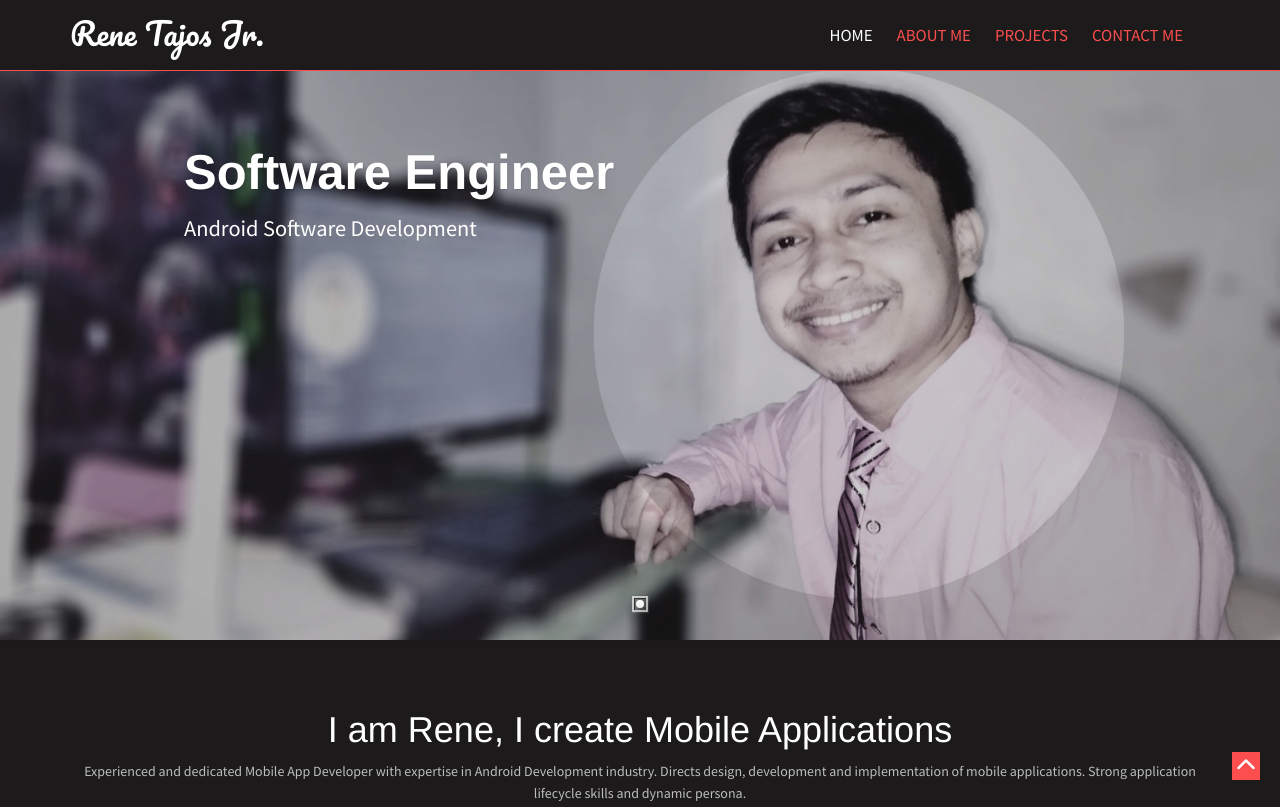
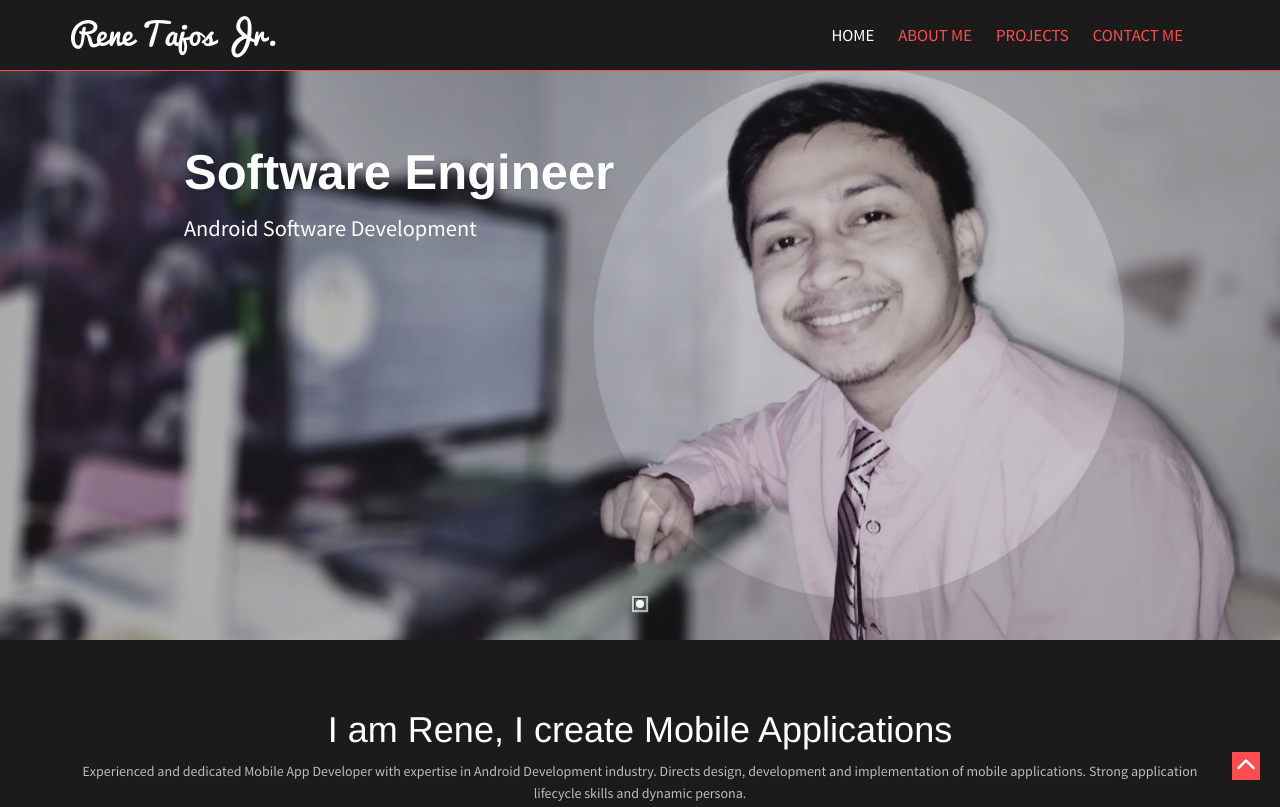
Before and after one commit to DareAngeL/my.portfolio, a plain HTML site: page index.html in a window 1280 px wide. Shown: the top 807 px of the page. Drawn offline with Linux system fonts and the light colour scheme.

Commit message:
Fixed fonts error

```diff
--- a/css/styles.css
+++ b/css/styles.css
@@ -1,11 +1,12 @@
-/*
-Theme Name: City Square Theme
-Author URI: http://webthemez.com/
-Description: This theme is a pretty versatile, that places the emphasis of the home page. It would be great for a corporate websites, business websites, personal blog.
-License: Free to use for personal and commercial, but you need to place back link in the bottom of the template.
-*/
-@import url(http://fonts.googleapis.com/css?family=Source+Sans+Pro:400,600,700);
-@import url(http://fonts.googleapis.com/css?family=Pacifico);
+@font-face {
+    font-family: Pacifico;
+    src: url('../fonts/Pacifico.ttf');
+}
+
+@font-face {
+    font-family: Source Sans Pro;
+    src: url('../fonts/SourceSansPro-Regular.ttf');
+}
 
 * {
     margin: 0;
```
Also changed, not shown: fonts/Pacifico.ttf (added), fonts/SourceSansPro-Regular.ttf (added).
